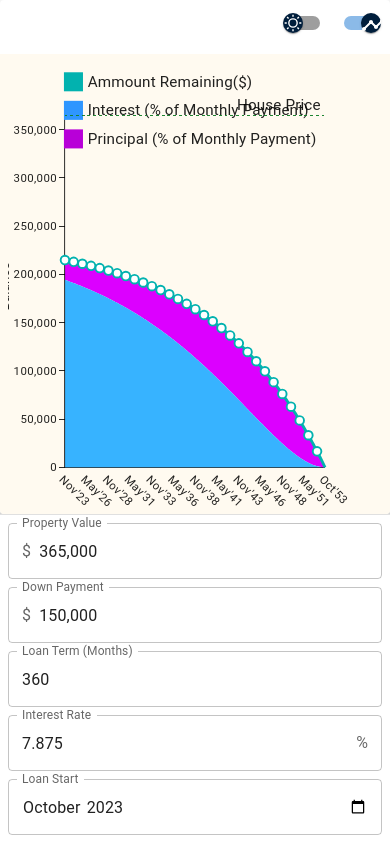
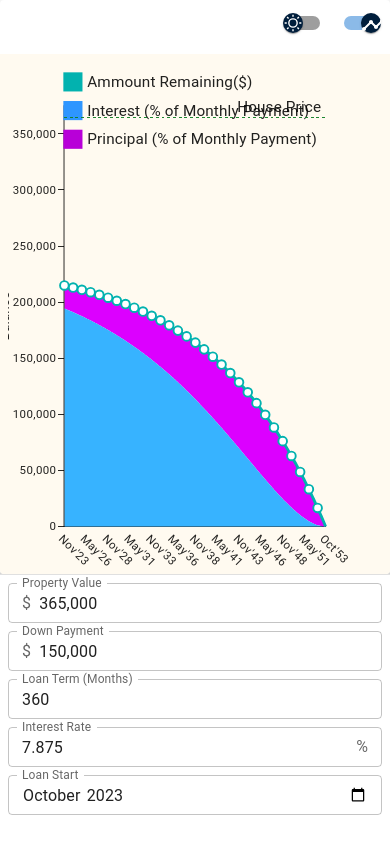
Before and after one commit to fozbstudios/mortgagePayoff, a React (Vite) app: page / in a window 390 px wide. Built offline with nearby package versions, Linux system fonts and the light colour scheme.

Commit message:
better mobile friendly controls

```diff
--- a/src/App.tsx
+++ b/src/App.tsx
@@ -67,7 +67,7 @@ const overallError=errors.find(element=>element.bad)
       }),
     [darkMode],
   );
-  const drawerPercent = portrait?'330px':'208px'
+  const drawerPercent = portrait?'270px':'208px'
   let cardContent=<></>
   console.log(overallError)
   if (overallError===undefined) {
--- a/src/MortgageParam.tsx
+++ b/src/MortgageParam.tsx
@@ -35,6 +35,7 @@ const MortgageParam: React.FC<MortgageParamProps> = ({
 				disabled={overallError !== undefined}
 				autoComplete="off"
 				name={label}
+				size="small"
 				label={label}
         value={value}
 				fullWidth={true}
@@ -70,7 +71,8 @@ const MortgageParam: React.FC<MortgageParamProps> = ({
 				}}
 				helperText={error.message}
 				variant="outlined"
-				sx={{ outline: "notched" }}
+				size="small"
+				sx={{ outline: "notched",  }}
 				InputProps={{
 					...(dataType === "$" && { startAdornment: dollarAdornment }),
 					...(dataType === "%" && { endAdornment: percentAdornment }),
```
